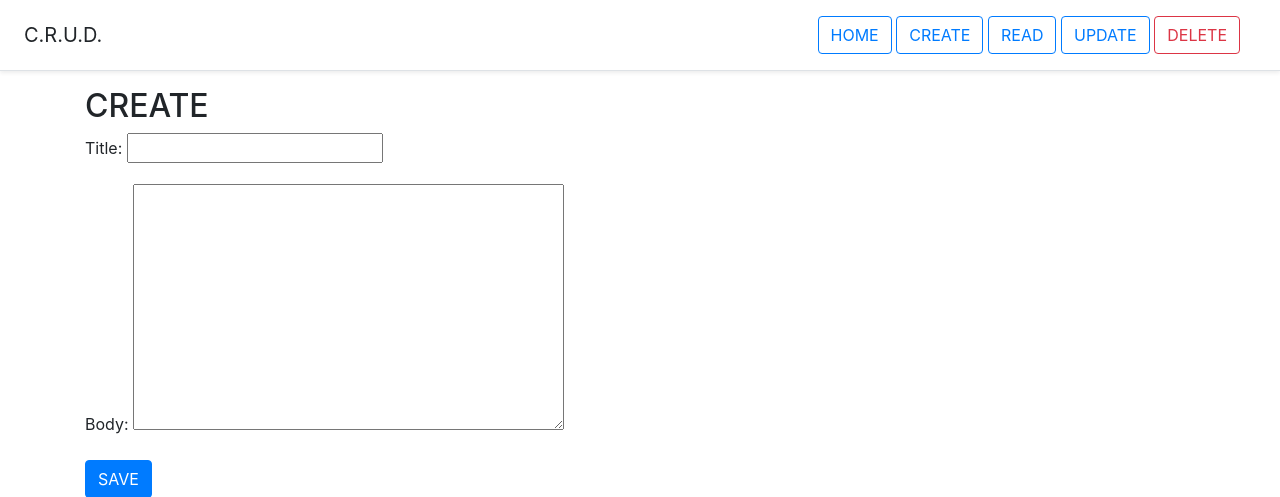
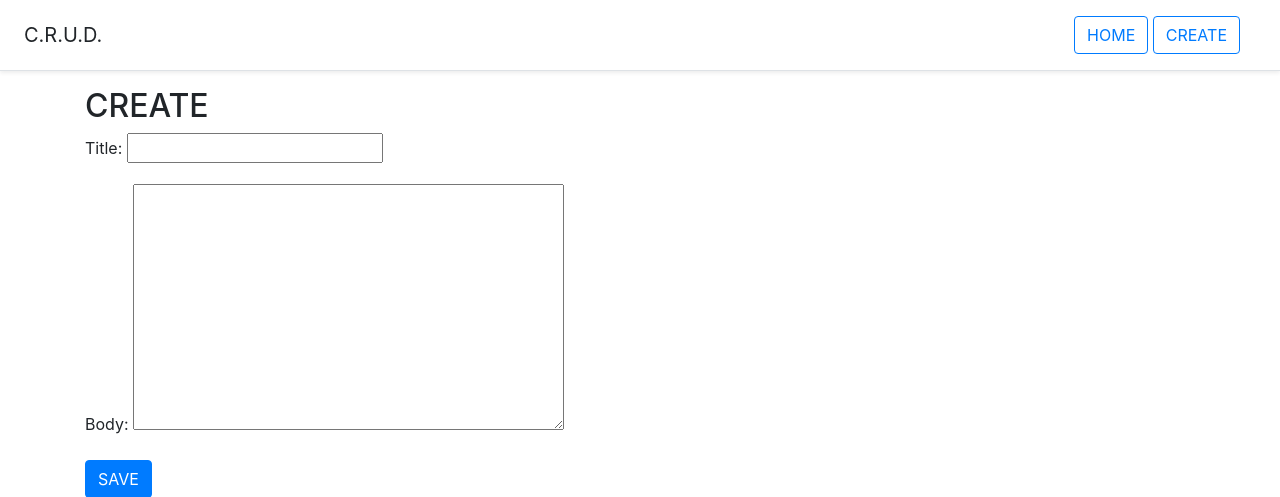
Before and after one commit to Radzivon-Karachun/django_CRUD_Project, a Django app: page /create/ in a window 1280 px wide. Shown: the top 497 px of the page. Run offline with Django 4.2, Linux system fonts and the light colour scheme; some libraries are stand-ins or nearby versions.

Commit message:
update base page

```diff
--- a/templates/crud/base.html
+++ b/templates/crud/base.html
@@ -18,9 +18,6 @@
     <nav class="my-2 my-md-0 mr-md-3">
         <a class="btn btn-outline-primary" href="{% url 'home' %}">HOME</a>
         <a class="btn btn-outline-primary" href="{% url 'create_blog_page' %}">CREATE</a>
-        <a class="btn btn-outline-primary" href="{% url 'detail_blog_page' 1 %}">READ</a>
-        <a class="btn btn-outline-primary" href="{% url 'update_blog_page' 1 %}">UPDATE</a>
-        <a class="btn btn-outline-danger" href="{% url 'delete_blog_page' 1 %}">DELETE</a>
     </nav>
 </div>
 
```
